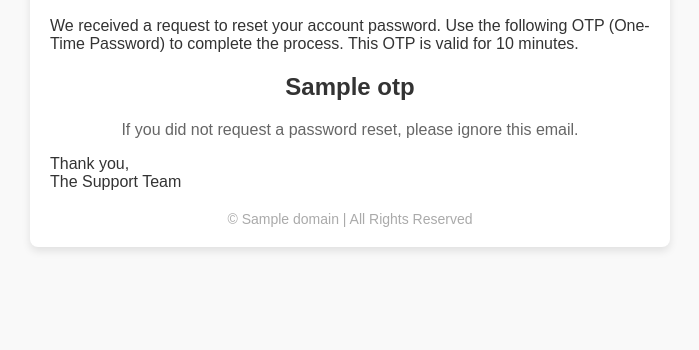
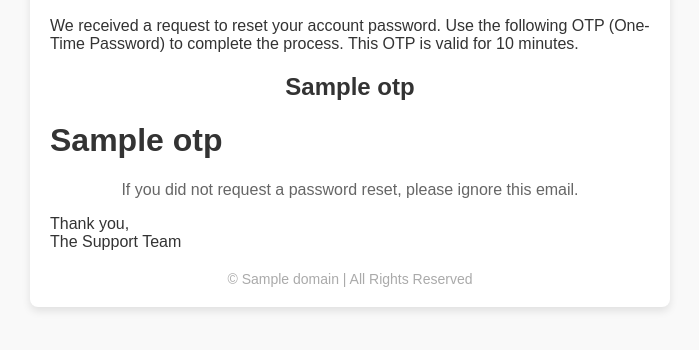
Before and after one commit to shmnd/Structure, a Django app: template templates/password/password_otp.html in a window 1280 px wide. Shown: the part 101-451 px from the top of the page, without its empty margins (290-989 px from the left). Run offline with Django 5.2, Linux system fonts and the light colour scheme; the template is opened without the code that fills it: most values are stand-ins (such as "Sample title", 1, 10 or a date in 2020).

Commit message:
otp password html

```diff
--- a/apps/user/views.py
+++ b/apps/user/views.py
@@ -194,7 +194,7 @@ class UserForgetPasswordApiView(generics.GenericAPIView):
                 send_mail = SendEmail()
                 mail_sending = threading.Thread(
                     target=send_mail.sendTemplateMail,
-                    args=(subject,context,'password_otp.html',settings.EMAIL_HOST_USER,user_email)
+                    args=(subject,context,'password/password_otp.html',settings.EMAIL_HOST_USER,user_email)
                 )
                 mail_sending.start()
                 request.session['user_email'] = user_email
--- a/base_core/helpers/mail_function.py
+++ b/base_core/helpers/mail_function.py
@@ -9,8 +9,8 @@ class SendEmail:
         try:
             context=context
             print(context,'contexttttttttttttttttt')
-            # html_content = render_to_string(str(template),context={'context':context})
-            html_content = render_to_string(template, context=context)
+            html_content = render_to_string(str(template),context={'context':context})
+            # html_content = render_to_string(template, context=context)
             text_content = strip_tags(html_content)
             send_e = EmailMultiAlternatives(
                 subject=str(subject),
--- a/templates/password/password_otp.html
+++ b/templates/password/password_otp.html
@@ -53,8 +53,9 @@
         </div>
         <p>Hello {{ user.full_name }},</p>
         <p>We received a request to reset your account password. Use the following OTP (One-Time Password) to complete the process. This OTP is valid for 10 minutes.</p>
-        {% comment %} <div class="otp">{{ context.otp }}</div> {% endcomment %}
-        <div class="otp">{{ otp }}</div>  <!-- Use otp directly -->
+        <div class="otp">{{ context.otp }}</div>
+        <h1>{{context.otp}}</h1>
+        {% comment %} <div class="otp">{{ otp }}</div>  <!-- Use otp directly --> {% endcomment %}
         <p class="message">If you did not request a password reset, please ignore this email.</p>
         <p>Thank you,<br>The Support Team</p>
         <div class="footer">
```
